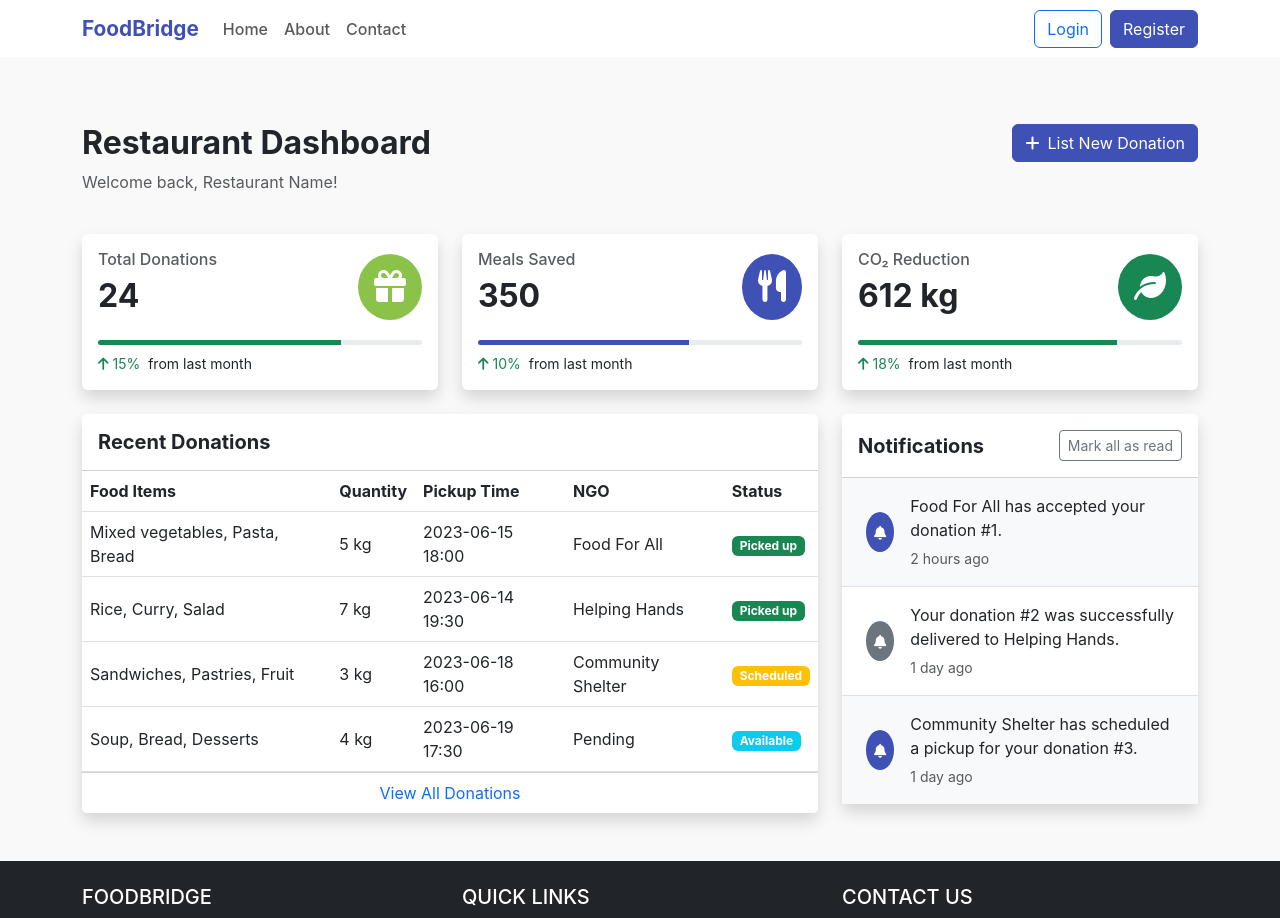
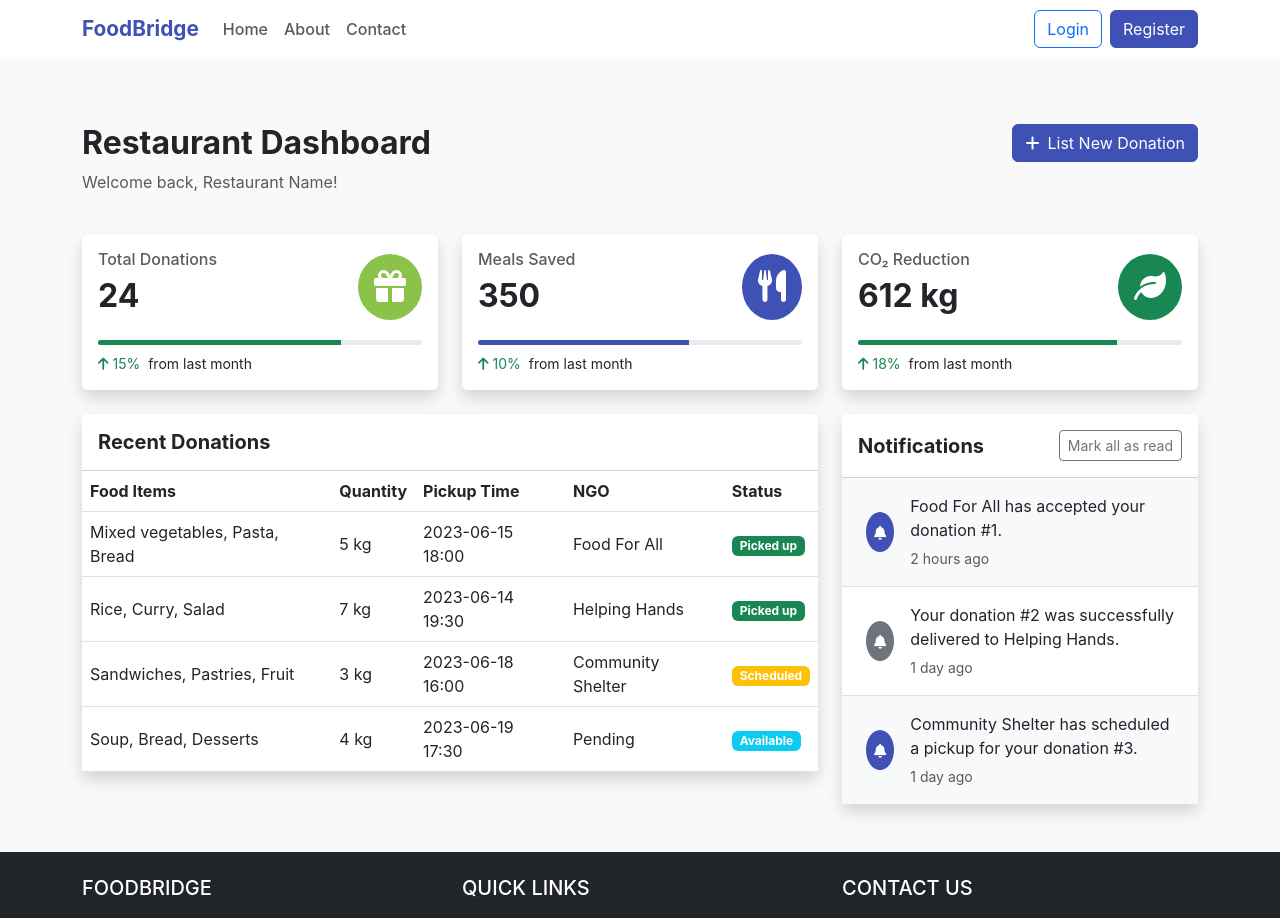
Before and after one commit to Probal-Sen/Food_Bridge, a React (Create React App) app: page /restaurant/dashboard in a window 1280 px wide. Shown: the top 918 px of the page. Built offline with nearby package versions, Linux system fonts and the light colour scheme; no server answers.

Commit message:
View all donation removed

```diff
--- a/src/pages/RestaurantDashboard.jsx
+++ b/src/pages/RestaurantDashboard.jsx
@@ -222,9 +222,9 @@ const RestaurantDashboard = () => {
                 </table>
               </div>
             </div>
-            <div className="card-footer bg-white text-center">
+            {/* <div className="card-footer bg-white text-center">
               <Link to="/donations" className="text-decoration-none">View All Donations</Link>
-            </div>
+            // </div> */}
           </div>
         </div>
 
```
